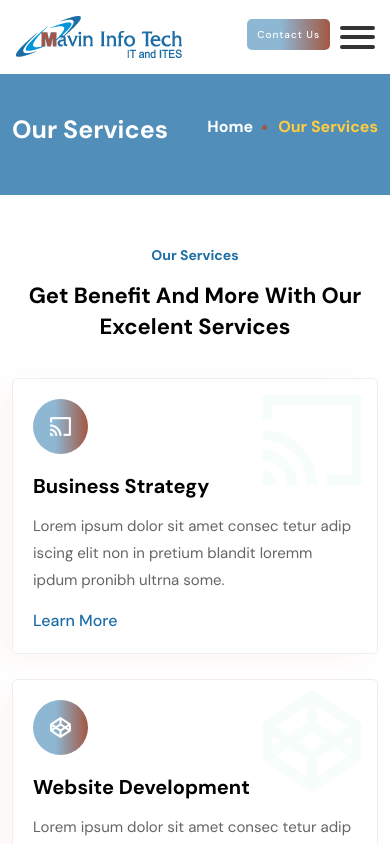
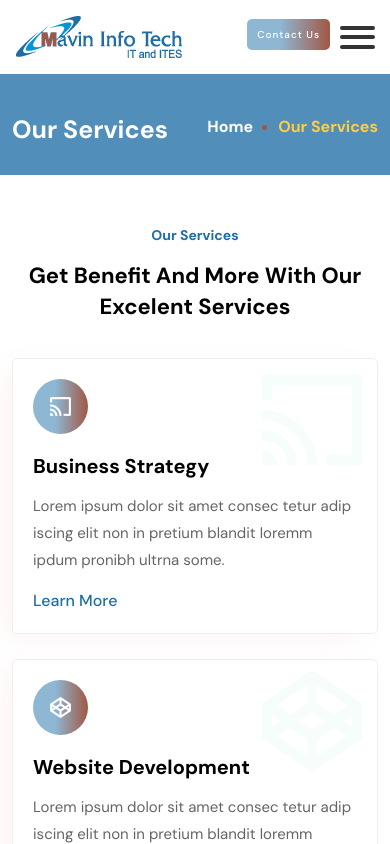
Before and after one commit to vishwaroopa/Mavininfotech, a Next.js app: page /services in a window 390 px wide. Shown: the top 844 px of the page. Built offline with nearby package versions, Linux system fonts and the light colour scheme.

Commit message:
Your commit message

```diff
--- a/styles/globals.css
+++ b/styles/globals.css
@@ -2308,12 +2308,16 @@ Page Banner Area CSS
 
   overflow: hidden;
 }
+.about-area.ptb-100,.pricing-area.pt-100,.services-area.ptb-100  {
+      padding-top: 50px;
+    padding-bottom: 50px;
+}
 .page-banner-area .row .col-lg-6 {
   width: 100%;
 }
 .page-banner-content h2 {
   color:white;
-  font-size: 25px;
+  font-size: 20px;
   margin-bottom: 20px;
   float: left;
 }
--- a/styles/responsive.css
+++ b/styles/responsive.css
@@ -431,7 +431,7 @@
   }
   .page-banner-image {
     text-align: center;
-    margin-top: 30px;
+    margin-top: 10px;
   }
   .working-process-line {
     display: none;
```
